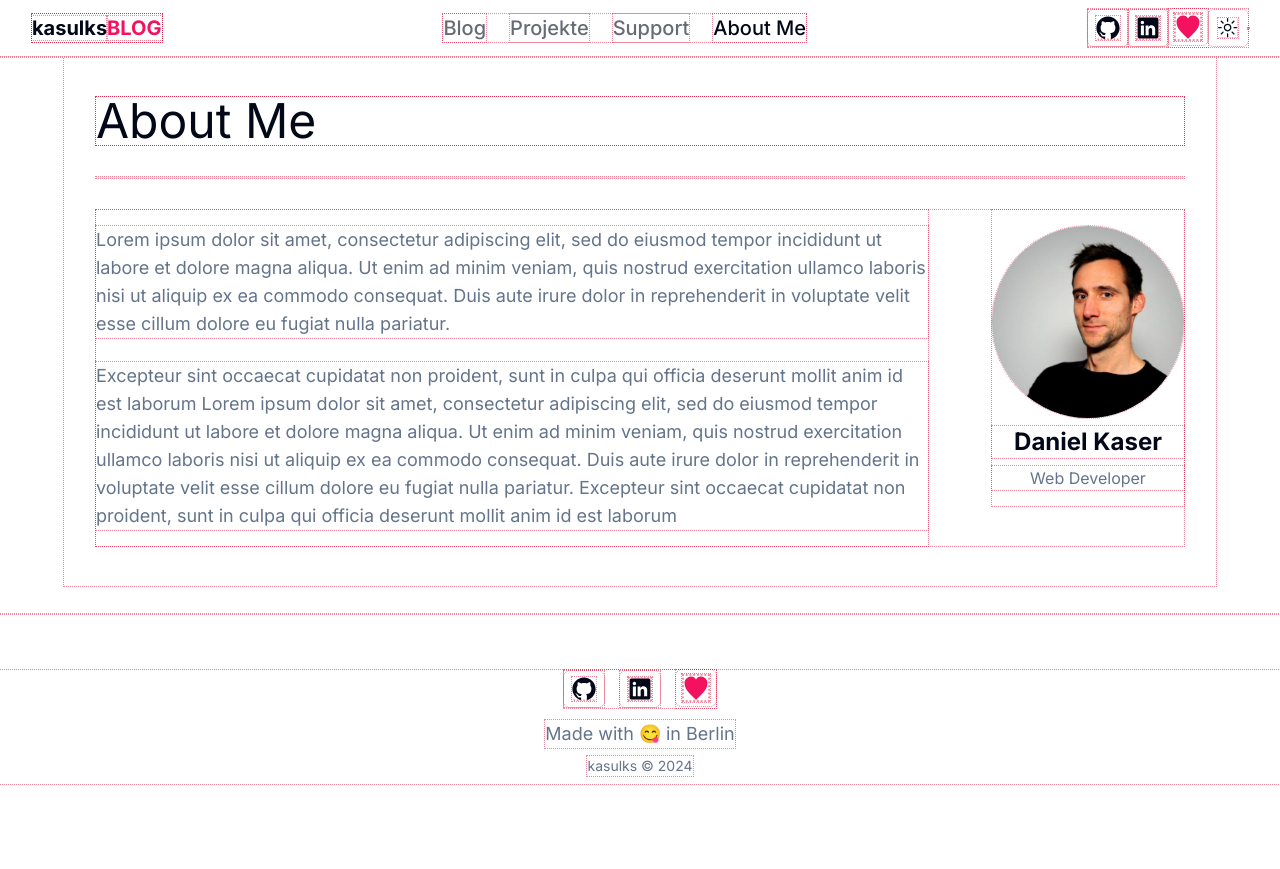
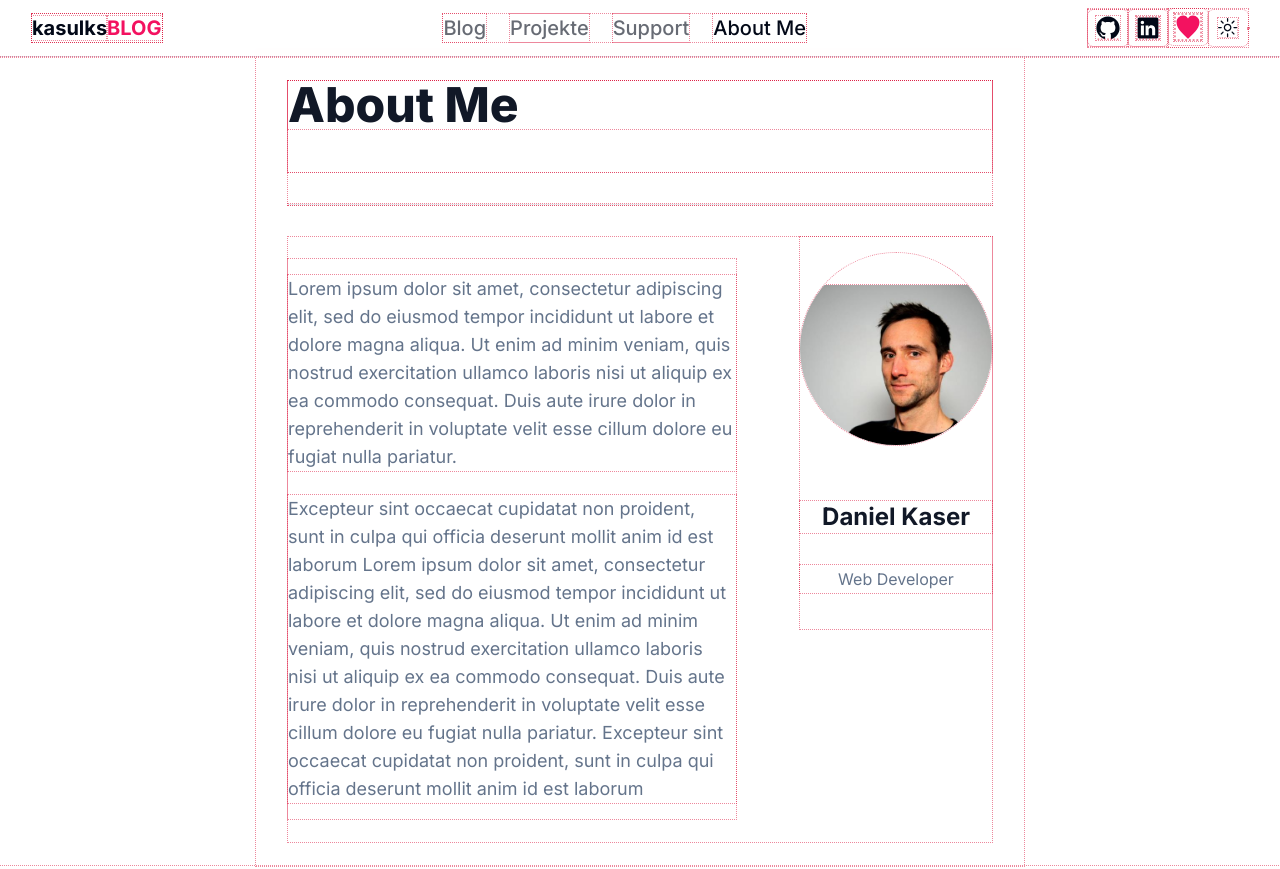
Before and after one commit to kasulk/blog, a Next.js app: page /aboutme in a window 1280 px wide. Shown: the top 869 px of the page. Before the commit the page ends 800 px from the top, so only its background shows below. Built offline with nearby package versions, Linux system fonts and the light colour scheme.

Commit message:
generalize page layouts; create and implement PageHeader component

```diff
--- a/src/app/aboutme/page.tsx
+++ b/src/app/aboutme/page.tsx
@@ -1,5 +1,5 @@
 import { Metadata } from "next";
-import { H1 } from "@/components";
+import { PageHeader } from "@/components";
 import { Avatar, AvatarImage, AvatarFallback } from "@/components/ui/avatar";
 import { siteConfig } from "@/config";
 import { getInitials } from "@/lib/utils";
@@ -13,13 +13,9 @@ const { owner } = siteConfig;
 
 export default async function AboutMePage() {
   return (
-    <div className="container max-w-6xl py-6 lg:py-10">
-      <div className="flex flex-col items-start gap-4 md:flex-row md:justify-between md:gap-8">
-        <div className="flex-1 space-x-4">
-          <H1>About Me</H1>
-        </div>
-      </div>
-      <hr className="my-8" />
+    <>
+      <PageHeader>About Me</PageHeader>
+
       <div className="flex flex-col items-center gap-8 md:flex-row-reverse md:items-start md:gap-16">
         <div className="flex min-w-48 max-w-48 flex-col gap-2 py-4">
           <Avatar className="h-48 w-48">
@@ -57,6 +53,6 @@ export default async function AboutMePage() {
           </div>
         </p>
       </div>
-    </div>
+    </>
   );
 }
--- a/src/app/blog/[slug]/page.tsx
+++ b/src/app/blog/[slug]/page.tsx
@@ -2,7 +2,7 @@ import path from "path";
 import Link from "next/link";
 import { Metadata } from "next";
 import { notFound } from "next/navigation";
-import { H1, CustomStyledMDX } from "@/components";
+import { PageHeader, CustomStyledMDX } from "@/components";
 import { siteConfig } from "@/config";
 import { getBlogBySlug, getBlogs } from "../blogFetchers";
 import { formatDate } from "@/lib/utils";
@@ -20,8 +20,9 @@ export default async function SingleBlogPage({ params }: BlogPageProps) {
   const { title, author, pubDate } = frontmatter;
 
   return (
-    <article className="prose mx-auto max-w-3xl dark:prose-invert">
-      <H1>{title}</H1>
+    <article>
+      <PageHeader>{title}</PageHeader>
+
       <p className="flex justify-end space-x-1">
         <Link href="#" className="no-underline">
           {author === "icke" ? siteConfig.owner : author}
--- a/src/app/blog/category/[category]/page.tsx
+++ b/src/app/blog/category/[category]/page.tsx
@@ -1,5 +1,5 @@
 import { Metadata } from "next";
-import { H1, H2, BlogPostsList } from "@/components";
+import { PageHeader, H2, BlogPostsList } from "@/components";
 import { getBlogs, getBlogsByCategory } from "@/app/blog/blogFetchers";
 import { formatBlogs } from "@/app/blog/formatBlogs";
 import { capitalize } from "@/lib/utils";
@@ -16,7 +16,8 @@ export default async function CategoryPage({ params }: CategoryPageProps) {
 
   return (
     <>
-      <H1>Blog</H1>
+      <PageHeader>Blog</PageHeader>
+
       <H2 className="flex flex-col">
         <span>Letzte Blogs in der Kategorie</span>
         <span className="text-accent">{category.toUpperCase()}</span>
--- a/src/app/blog/layout.tsx
+++ b/src/app/blog/layout.tsx
@@ -10,15 +10,12 @@ export default function BlogSectionLayout({
 }: BlogSectionLayoutProps) {
   return (
     <>
-      <section className="container prose mx-auto max-w-3xl py-6 dark:prose-invert">
-        {children}
-      </section>
-      <section className="container prose mx-auto flex max-w-3xl py-6 dark:prose-invert">
+      <section>{children}</section>
+      <section>
         <div>
           <H2>Blog Kategorien</H2>
           <BlogCategoryCloud />
         </div>
-        <div></div>
       </section>
     </>
   );
--- a/src/app/blog/page.tsx
+++ b/src/app/blog/page.tsx
@@ -1,5 +1,5 @@
 import { Metadata } from "next";
-import { H1, H2, BlogPostsList } from "@/components";
+import { PageHeader, H2, BlogPostsList } from "@/components";
 import { getBlogs } from "./blogFetchers";
 import { formatBlogs } from "./formatBlogs";
 import { siteConfig } from "@/config";
@@ -15,7 +15,8 @@ export default async function Blog() {
 
   return (
     <>
-      <H1>Blog</H1>
+      <PageHeader>Blog</PageHeader>
+
       <H2>Letzte Blogs</H2>
       <BlogPostsList blogs={formattedBlogs} />
     </>
--- a/src/app/layout.tsx
+++ b/src/app/layout.tsx
@@ -40,7 +40,9 @@ export default function RootLayout({ children }: RootLayoutProps) {
         <Providers>
           <div className="relative flex min-h-dvh flex-col bg-background">
             <SiteHeader />
-            <main className="flex-1">{children}</main>
+            <main className="container prose mx-auto max-w-3xl py-6 dark:prose-invert">
+              {children}
+            </main>
             <SiteFooter />
           </div>
         </Providers>
--- a/src/app/page.tsx
+++ b/src/app/page.tsx
@@ -4,10 +4,5 @@ import matter from "gray-matter";
 const hello = matter.read("src/content/blogs/hello.mdx");
 
 export default function Home() {
-  return (
-    /// prose-class neccessary for tailwind/typography to style the mdx
-    <section className="container prose mx-auto max-w-3xl py-6 dark:prose-invert">
-      <CustomStyledMDX source={hello.content} />
-    </section>
-  );
+  return <CustomStyledMDX source={hello.content} />;
 }
--- a/src/app/support/layout.tsx
+++ /dev/null
@@ -1,15 +0,0 @@
-type SupportPageLayoutProps = {
-  children: React.ReactNode;
-};
-
-export default function SupportPageLayout({
-  children,
-}: SupportPageLayoutProps) {
-  return (
-    <>
-      <section className="container prose mx-auto max-w-3xl py-6 dark:prose-invert">
-        {children}
-      </section>
-    </>
-  );
-}
--- a/src/app/support/page.tsx
+++ b/src/app/support/page.tsx
@@ -1,6 +1,6 @@
 import { Metadata } from "next";
 import { siteConfig } from "@/config";
-import { H1, H2, Link } from "@/components";
+import { PageHeader, H2, Link } from "@/components";
 import {
   SupportDonateSection,
   SupportAffiliateSection,
@@ -15,7 +15,8 @@ export const metadata: Metadata = {
 export default function SupportPage() {
   return (
     <>
-      <H1>Support Me</H1>
+      <PageHeader>Support Me</PageHeader>
+
       <p>
         Wenn dir dieser Blog gefällt, freue ich mich, wenn du uns (den Blog und
         mich) unterstützt.
--- /dev/null
+++ b/src/components/PageHeader.tsx
@@ -0,0 +1,18 @@
+import { H1 } from "@/components";
+
+type Props = {
+  children: React.ReactNode;
+};
+
+export function PageHeader({ children }: Props) {
+  return (
+    <header>
+      <div className="flex flex-col items-start gap-4 md:flex-row md:justify-between md:gap-8">
+        <div className="flex-1 space-x-4">
+          <H1>{children}</H1>
+        </div>
+      </div>
+      <hr className="my-8" />
+    </header>
+  );
+}
--- a/src/components/index.ts
+++ b/src/components/index.ts
@@ -4,6 +4,8 @@ export * from "./Headings";
 
 export * from "./Link";
 export * from "./LinkExternal";
+
+export * from "./PageHeader";
 
 export * from "./Callout";
 export * from "./SocialLinks";
```
